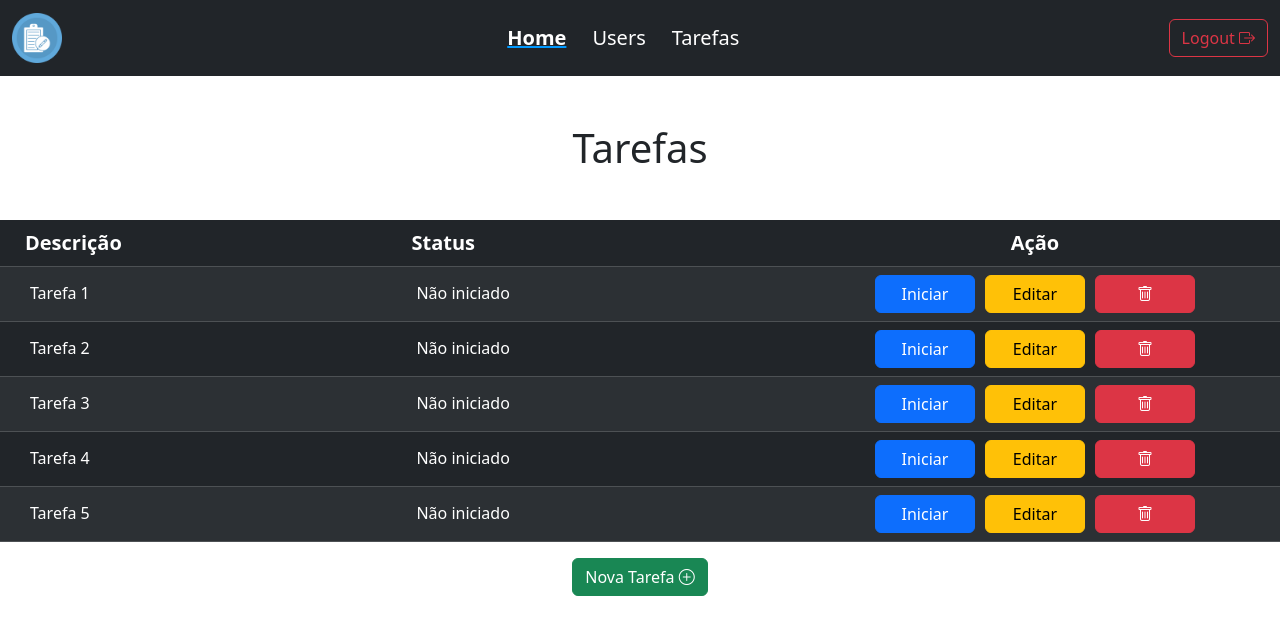
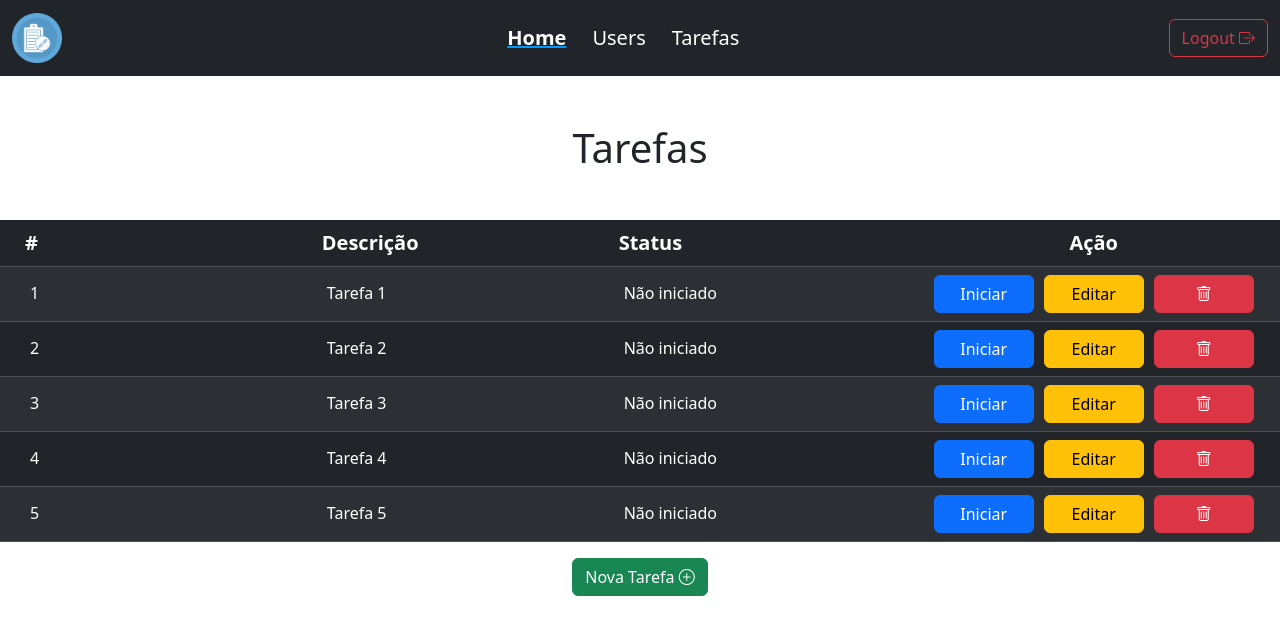
Before and after one commit to leorossiio/Facens, an Angular app in the folder 5º Semestre/Desenvolvimento-web/crud-app-angular - AC2/: page /app/tarefas in a window 1280 px wide. Shown: the top 634 px of the page. Built offline with nearby package versions, Linux system fonts and the light colour scheme.

Commit message:
refactor: adjust login page, user page and tarefas page

```diff
--- a/5º Semestre/Desenvolvimento-web/crud-app-angular - AC2/package.json
+++ b/5º Semestre/Desenvolvimento-web/crud-app-angular - AC2/package.json
@@ -20,6 +20,7 @@
     "@angular/router": "^16.2.0",
     "bootstrap": "^5.3.3",
     "bootstrap-icons": "^1.11.3",
+    "ngx-pagination": "^6.0.3",
     "rxjs": "~7.8.0",
     "tslib": "^2.3.0",
     "zone.js": "~0.13.0"
--- a/5º Semestre/Desenvolvimento-web/crud-app-angular - AC2/src/app/pages/home/components/tarefas/tarefas.component.css
+++ b/5º Semestre/Desenvolvimento-web/crud-app-angular - AC2/src/app/pages/home/components/tarefas/tarefas.component.css
@@ -85,3 +85,7 @@ th {
 .limitador-table{
 overflow-x: auto;
 }
+
+.cor-preta > input {
+  color: black;
+}
--- a/5º Semestre/Desenvolvimento-web/crud-app-angular - AC2/src/app/pages/home/components/tarefas/tarefas.component.html
+++ b/5º Semestre/Desenvolvimento-web/crud-app-angular - AC2/src/app/pages/home/components/tarefas/tarefas.component.html
@@ -2,65 +2,52 @@
 <table class="table table-striped table-dark">
   <thead>
     <tr>
+      <th scope="col" class="coluna-tabela">#</th>
       <th scope="col" class="coluna-tabela">Descrição</th>
       <th scope="col" class="coluna-tabela">Status</th>
       <th scope="col" class="coluna-tabela text-center">Ação</th>
     </tr>
   </thead>
   <tbody>
-    <tr
-      *ngFor="let task of task"
-      [ngClass]="{
+    <tr *ngFor="let task of tasks" [ngClass]="{
         'table-warning': task.status === 'Em andamento',
-        'table-success': task.status === 'Concluído'
-      }"
-    >
-    <td>
-      <input
-        [(ngModel)]="task.description"
-        class="form-control"
-        [ngClass]="{
-          'invisible-color': !task.editing,
-          'visible-color': task.editing
-        }"
-        [disabled]="!task.editing"
-      />
-    </td>
-    <td>
-      <input
-      [(ngModel)]="task.status"
-      type="status"
-      class="invisible-color"
-      [disabled]="!task.editing || task.editing"
-    />
-    </td>
+        'table-success': task.status === 'Concluído',
+        'cor-preta': task.status === 'Em andamento' || task.status === 'Concluído'
+      }">
+      <td  [ngClass]="{
+        'cor-preta': task.status === 'Em andamento' || task.status === 'Concluído'
+      }"><input [(ngModel)]="task.id" type="status" class="invisible-color"
+          [disabled]="!task.editing || task.editing" /></td>
+      <!-- Adicionando a célula do ID -->
+      <td [ngClass]="{
+        'cor-preta': task.status === 'Em andamento' || task.status === 'Concluído'
+      }">
+        <input [(ngModel)]="task.description" class="form-control" [ngClass]="{
+            'invisible-color': !task.editing,
+            'visible-color': task.editing
+          }" [disabled]="!task.editing" />
+      </td>
+      <td [ngClass]="{
+        'cor-preta': task.status === 'Em andamento' || task.status === 'Concluído'
+      }">
+        <input [(ngModel)]="task.status" type="status" class="invisible-color"
+          [disabled]="!task.editing || task.editing" />
+      </td>
       <td class="text-center">
-        <button
-          class="btn btn-acao"
-          style="margin-right: 10px"
-          [ngClass]="{
+        <button class="btn btn-acao" style="margin-right: 10px" [ngClass]="{
             'btn-primary': task.status === 'Não iniciado',
             'btn-success': task.status === 'Em andamento',
             'botao-laranja': task.status === 'Concluído'
-          }"
-          (click)="botaoConcluir(task)"
-        >
+          }" (click)="botaoConcluir(task)">
           {{
-            task.status === "Não iniciado"
-              ? "Iniciar"
-              : task.status === "Em andamento"
-              ? "Concluir"
-              : "Reiniciar"
+          task.status === 'Não iniciado' ? 'Iniciar' :
+          task.status === 'Em andamento' ? 'Concluir' :
+          'Reiniciar'
           }}
         </button>
-        <button
-          class="btn btn-acao"
-          style="margin-right: 10px"
-          [class.btn-warning]="!task.editing"
-          [class.btn-success]="task.editing"
-          (click)="editarTarefa(task)"
-        >
-          {{ task.editing ? "Salvar" : "Editar" }}
+        <button class="btn btn-acao" style="margin-right: 10px" [class.btn-warning]="!task.editing"
+          [class.btn-success]="task.editing" (click)="editarTarefa(task)">
+          {{ task.editing ? 'Salvar' : 'Editar' }}
         </button>
         <button class="btn btn-danger btn-acao" (click)="deletarTarefa(task)">
           <i class="bi bi-trash"></i>
--- a/5º Semestre/Desenvolvimento-web/crud-app-angular - AC2/src/app/pages/home/components/tarefas/tarefas.component.ts
+++ b/5º Semestre/Desenvolvimento-web/crud-app-angular - AC2/src/app/pages/home/components/tarefas/tarefas.component.ts
@@ -7,12 +7,12 @@ import { Component } from '@angular/core';
 })
 export class TarefasComponent {
 
-  task = [
-    { description: 'Tarefa 1', status: 'Não iniciado', editing: false },
-    { description: 'Tarefa 2', status: 'Não iniciado', editing: false },
-    { description: 'Tarefa 3', status: 'Não iniciado', editing: false },
-    { description: 'Tarefa 4', status: 'Não iniciado', editing: false },
-    { description: 'Tarefa 5', status: 'Não iniciado', editing: false }
+  tasks = [
+    { id: 1, description: 'Tarefa 1', status: 'Não iniciado', editing: false },
+    { id: 2, description: 'Tarefa 2', status: 'Não iniciado', editing: false },
+    { id: 3, description: 'Tarefa 3', status: 'Não iniciado', editing: false },
+    { id: 4, description: 'Tarefa 4', status: 'Não iniciado', editing: false },
+    { id: 5, description: 'Tarefa 5', status: 'Não iniciado', editing: false }
   ];
 
   botaoConcluir(task: any) {
@@ -24,6 +24,7 @@ export class TarefasComponent {
       task.status = 'Não iniciado';
     }
   }
+
   editarTarefa(task: any) {
     task.editing = !task.editing;
   }
@@ -33,17 +34,19 @@ export class TarefasComponent {
   }
 
   deletarTarefa(task: any) {
-    const index = this.task.indexOf(task);
+    const index = this.tasks.indexOf(task);
     if (index !== -1) {
-      this.task.splice(index, 1);
+      this.tasks.splice(index, 1);
     }
   }
+
   incluirTarefa() {
     const novaTarefa = {
-        description: '',
-        status: 'Não iniciado',
-        editing: true
+      id: this.tasks.length + 1,
+      description: '',
+      status: 'Não iniciado',
+      editing: true
     };
-    this.task.push(novaTarefa);
+    this.tasks.push(novaTarefa);
   }
 }
--- a/5º Semestre/Desenvolvimento-web/crud-app-angular - AC2/src/app/pages/home/components/users/users.component.html
+++ b/5º Semestre/Desenvolvimento-web/crud-app-angular - AC2/src/app/pages/home/components/users/users.component.html
@@ -54,7 +54,7 @@
         [disabled]="!user.editing || user.editing"
       />
       </td>
-      <td class="text-center d-flex">
+      <td class="justify-content-center d-flex">
         <button
           class="btn btn-acao"
           style="margin-right: 10px"
--- a/5º Semestre/Desenvolvimento-web/crud-app-angular - AC2/src/app/pages/login/login.component.html
+++ b/5º Semestre/Desenvolvimento-web/crud-app-angular - AC2/src/app/pages/login/login.component.html
@@ -4,19 +4,19 @@
       <div class="col-12 col-md-8 col-lg-6 col-xl-5">
         <div class="card bg-dark text-white" style="border-radius: 1rem">
           <div class="card-body p-5">
+            <form [formGroup]="loginForm">
               <div class="mb-md-5 mt-md-4 pb-5" id="inputs-login">
                 <h2 class="fw-bold mb-2 text-uppercase text-center">Login</h2>
                 <p class="text-white-50 mb-5 text-center">
                   Por favor, insira o seu email e senha
                 </p>
-
                 <div class="mb-3">
                   <label for="exampleInputEmail1" class="form-label">Email</label>
                   <input
                     type="email"
                     id="typeEmailX"
                     class="form-control form-control-lg"
-                  [(ngModel)]="email"
+                    formControlName="email"
                     placeholder="Insira o E-mail"
                   />
                 </div>
@@ -27,7 +27,7 @@
                           type="{{ showPassword ? 'text' : 'password' }}"
                           id="typePasswordX"
                           class="form-control form-control-lg"
-                        [(ngModel)]="password"
+                          formControlName="password"
                           required
                           (keydown.enter)="login()"
                           placeholder="Insira a senha"
@@ -40,7 +40,6 @@
                             Mostrar <i class="bi bi-eye"></i>
                         </ng-template>
                     </button>
-
                   </div>
                 </div>
 
@@ -54,6 +53,7 @@
                   </button>
                 </div>
               </div>
+            </form>
 
             <div>
               <p class="mb-0 text-center">
--- a/5º Semestre/Desenvolvimento-web/crud-app-angular - AC2/src/app/services/user.service.ts
+++ b/5º Semestre/Desenvolvimento-web/crud-app-angular - AC2/src/app/services/user.service.ts
@@ -9,8 +9,8 @@ export class UserService {
   currentUser = this.user.asObservable();
   users = [
     {
-      email: 'admin',
-      senha: '1234'
+      email: 'admin@gmail.com',
+      senha: 'password'
     }
   ];
 
--- a/5º Semestre/Desenvolvimento-web/crud-app-angular - AC2/src/styles.css
+++ b/5º Semestre/Desenvolvimento-web/crud-app-angular - AC2/src/styles.css
@@ -1,4 +1,3 @@
-
 .input-danger {
-    border: 1px solid red;
+    border: 2px solid red;
 }
```
Also changed, not shown: 5º Semestre/Desenvolvimento-web/crud-app-angular - AC2/src/app/pages/login/login.component.ts (+30 -12 lines), 1 other file (tests, documents, lock files or other folders). Lines whose indentation alone changed are shown as unchanged.
